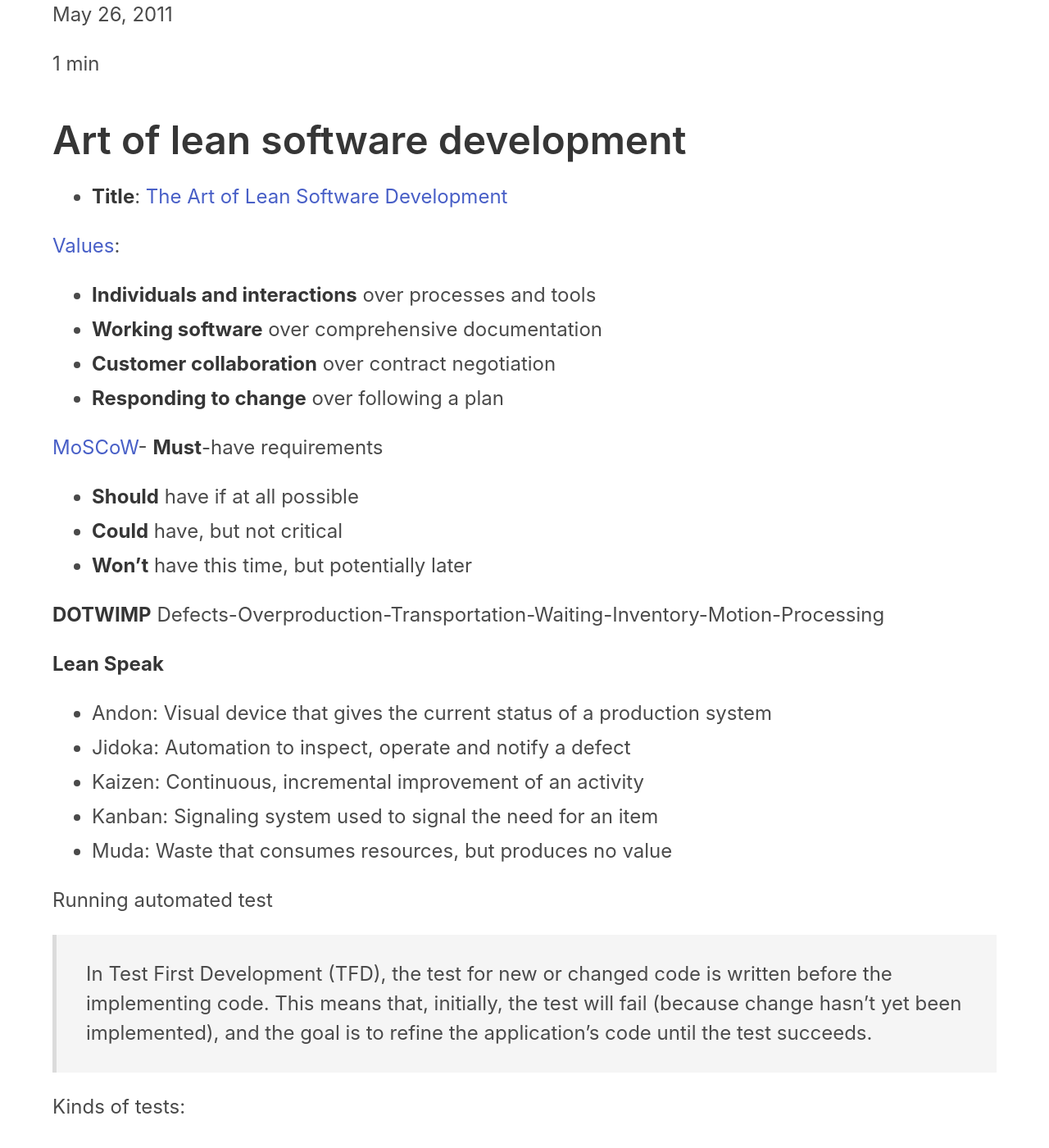
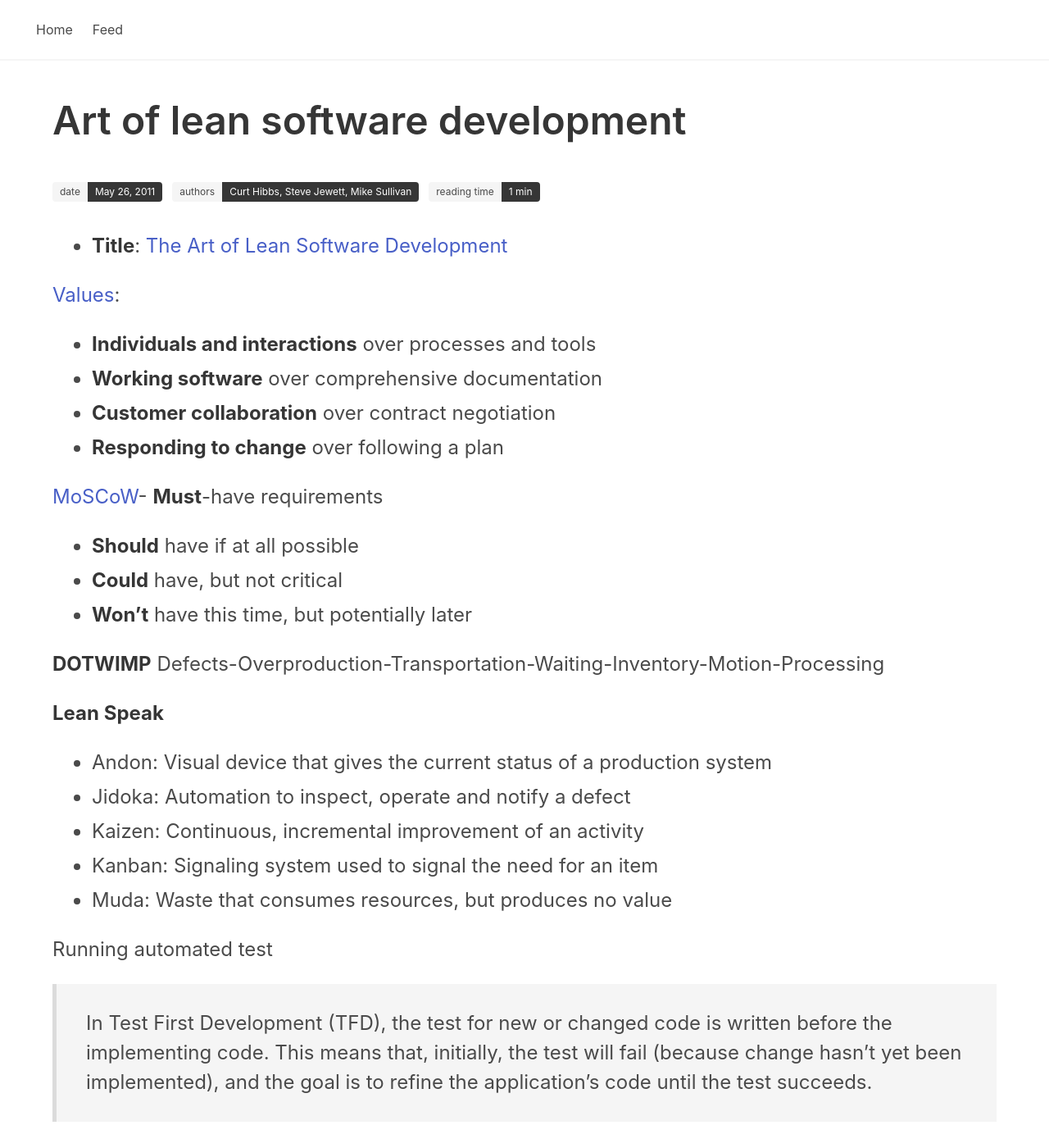
Before and after one commit to sayanee/books, a Jekyll site: the page built from _posts/2011-05-26-art-of-lean-software-development.md, in a window 1280 px wide and 1400 px high. Shown: the whole window at 82% size. Built offline with Jekyll 4.4.1, drawn with Linux system fonts in a browser that asks for light colours.

Commit message:
feat: add fixed navbar and complete styling for post page

```diff
--- a/_includes/head.html
+++ b/_includes/head.html
@@ -9,4 +9,7 @@
   <link rel="canonical" href="{{ page.url | replace:'index.html','' | prepend: site.baseurl | prepend: site.url }}">
   <link rel="alternate" type="application/rss+xml" title="{{ site.title }}" href="{{ "/feed.xml" | prepend: site.baseurl | prepend: site.url }}">
   <link rel="stylesheet" href="//cdnjs.cloudflare.com/ajax/libs/bulma/0.9.1/css/bulma.min.css">
+  <style>
+    body.has-navbar-fixed-top { padding-top: 4.5rem; }
+  </style>
 </head>
--- /dev/null
+++ b/_includes/nav.html
@@ -0,0 +1,13 @@
+<nav class="navbar is-spaced has-shadow is-fixed-top" role="navigation" aria-label="main navigation">
+  <div id="navbarBasicExample" class="navbar-menu">
+    <div class="navbar-start">
+      <a class="navbar-item" href="/">
+        Home
+      </a>
+
+      <a class="navbar-item" href="/feed.xml">
+        Feed
+      </a>
+    </div>
+  </div>
+</nav>
--- a/_layouts/default.html
+++ b/_layouts/default.html
@@ -1,7 +1,8 @@
 <!DOCTYPE html>
 <html>
   {% include head.html %}
-  <body>
+  <body class="has-navbar-fixed-top">
+    {% include nav.html %}
     {% include header.html %}
     {{ content }}
     {% include footer.html %}
--- a/_layouts/post.html
+++ b/_layouts/post.html
@@ -1,26 +1,44 @@
 <!DOCTYPE html>
 <html>
 {% include head.html %}
-<body>
+<body class="has-navbar-fixed-top">
+  {% include nav.html %}
   <section class="is-medium">
     <div class="container">
       <div class="content is-large">
-        <p>{{ page.date | date: "%b %-d, %Y" }}</p>
-      {% if page.author %}
-        {{ page.author }}
-      {% endif %}
+        <h1 class="title my-6">{{ page.title }}</h1>
 
-      <p>{% assign words = content | number_of_words %}
-        {% if words < 360 %}
-          1 min
-        {% else %}
-          {{ words | divided_by:180 }} mins
-        {% endif %}
-      </p>
+        <div class="field is-grouped is-grouped-multiline">
+          <div class="control">
+            <div class="tags has-addons">
+              <span class="tag is-light">date</span>
+              <span class="tag is-dark">{{ page.date | date: "%b %-d, %Y" }}</span>
+            </div>
+          </div>
 
-      <h1>{{ page.title }}</h1>
+          {% if page.authors %}
+          <div class="control">
+            <div class="tags has-addons">
+              <span class="tag is-light">authors</span>
+              <span class="tag is-dark">{{ page.authors }}</span>
+            </div>
+          </div>
+          {% endif %}
 
-      {{ content }}
+          <div class="control">
+            <div class="tags has-addons">
+              <span class="tag is-light">reading time</span>
+              {% assign words = content | number_of_words %}
+              {% if words < 360 %}
+              <span class="tag is-dark">1 min</span>
+              {% else %}
+                <span class="tag is-dark">{{ words | divided_by:180 }} mins</span>
+              {% endif %}
+            </div>
+          </div>
+        </div>
+
+        {{ content }}
       </div>
     </div>
   </section>
```
